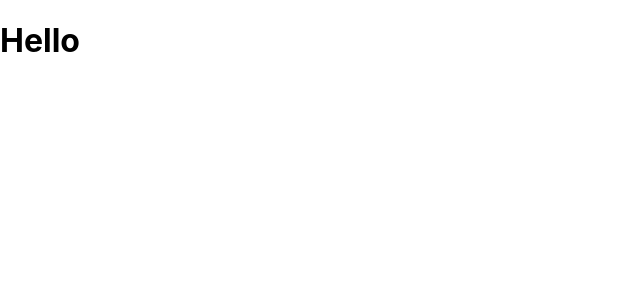
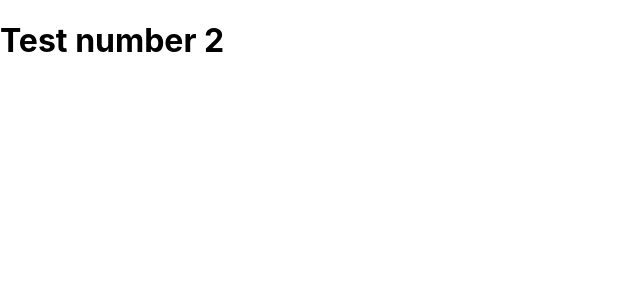
Before and after one commit to BreatheTempest/React-Expense-Tracker, a React (Create React App) app: page / in a window 1280 px wide. Shown: the top 300 px of the page, without its empty margins (0-640 px from the left). Built offline with nearby package versions, Linux system fonts and the light colour scheme.

Commit message:
Test actions

```diff
--- a/src/App.js
+++ b/src/App.js
@@ -1,7 +1,7 @@
 function App() {
 	return (
 		<div className="App">
-			<h1>Hello</h1>
+			<h1>Test number 2</h1>
 		</div>
 	);
 }
```
